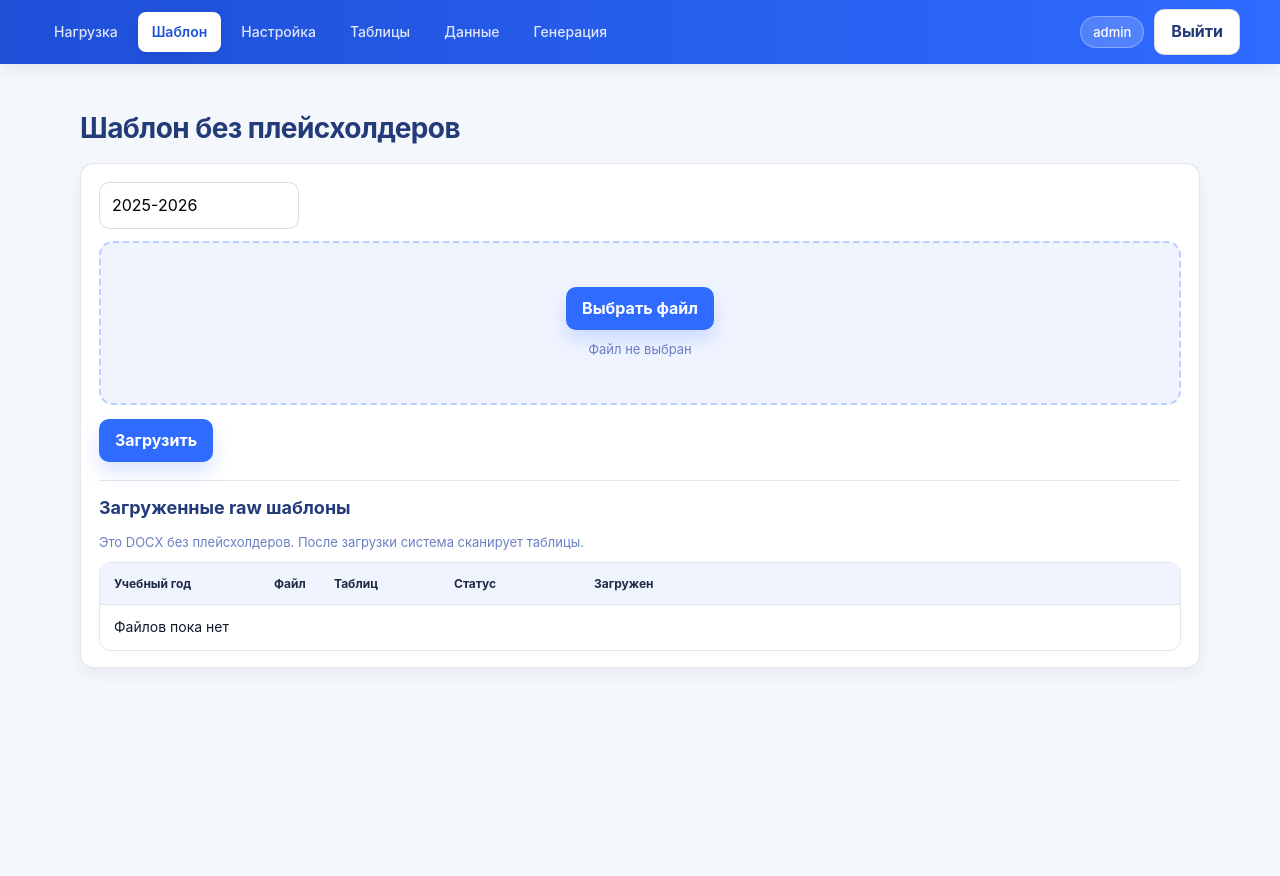
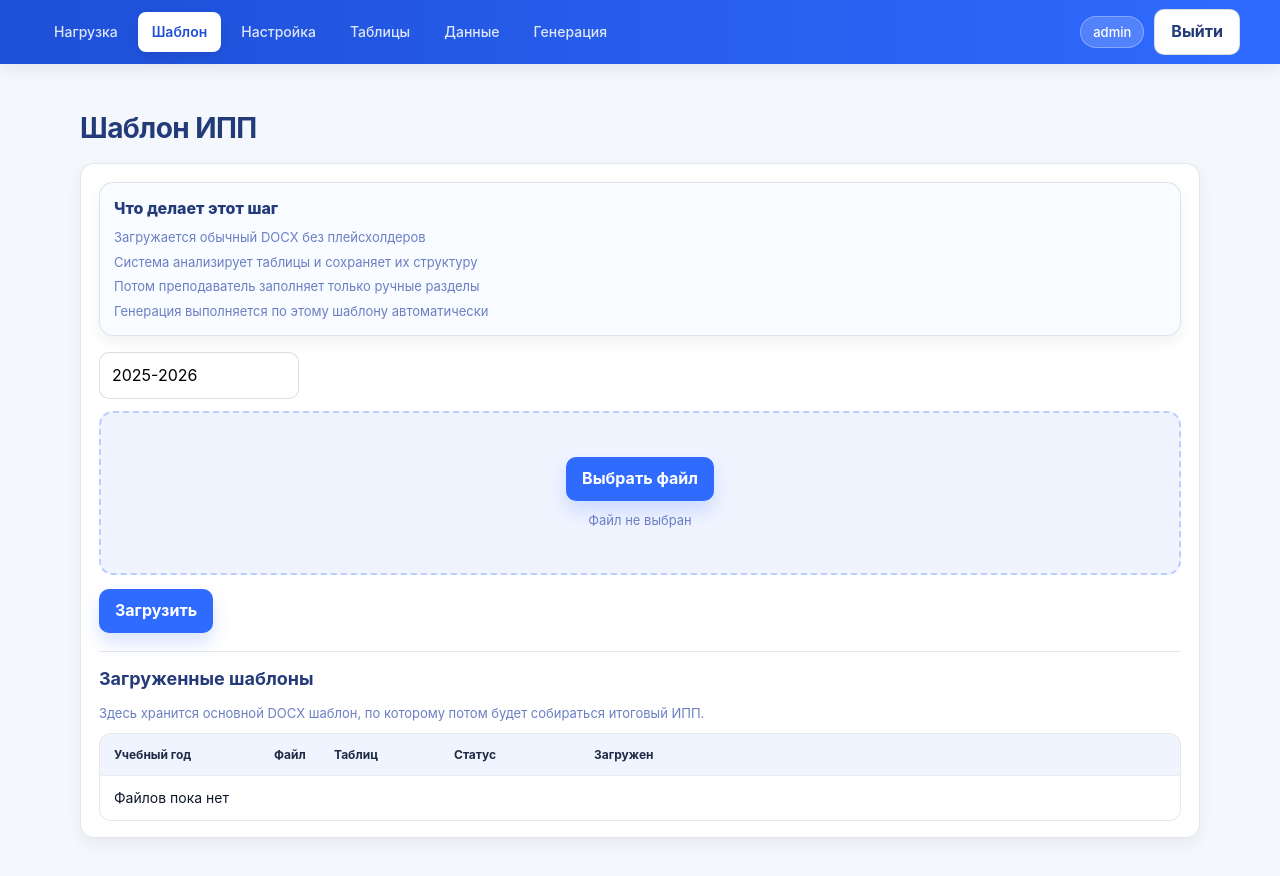
Before and after one commit to Ork2004/ipp_system, a React app in the folder frontend/: page /raw-template-upload in a window 1280 px wide. Shown: the top 876 px of the page. Before the commit the page ends 800 px from the top, so only its background shows below. Built offline with nearby package versions, Linux system fonts and the light colour scheme; sample sign-in values are in the browser's storage; the HTML template or start-up script is replaced by a standard one.

Commit message:
refactor(frontend): remove placeholder docx route from main flow
Removes the now-unused placeholder-DOCX upload route from App.jsx's main
navigation, keeping RawTemplateUploadPage.jsx as the only template
upload path.

```diff
--- a/frontend/src/App.jsx
+++ b/frontend/src/App.jsx
@@ -4,7 +4,6 @@ import Navbar from "./components/Navbar";
 import LoginPage from "./pages/LoginPage";
 import ExcelUploadPage from "./pages/ExcelUploadPage";
 import WorkloadDataPage from "./pages/WorkloadDataPage";
-import DocxUploadPage from "./pages/DocxUploadPage";
 import SettingsPage from "./pages/SettingsPage";
 import GeneratePage from "./pages/GeneratePage";
 import RawTemplateUploadPage from "./pages/RawTemplateUploadPage";
@@ -63,15 +62,6 @@ export default function App() {
         />
 
         <Route
-          path="/docx-upload"
-          element={
-            <RequireAdmin>
-              <DocxUploadPage />
-            </RequireAdmin>
-          }
-        />
-
-        <Route
           path="/settings"
           element={
             <RequireAdmin>
@@ -98,14 +88,6 @@ export default function App() {
           }
         />
 
-        <Route
-          path="/manual-tables"
-          element={
-            <RequireAdmin>
-              <ManualTablesPage />
-            </RequireAdmin>
-          }
-        />
         <Route path="*" element={<Navigate to="/generate" replace />} />
       </Routes>
     </BrowserRouter>
--- a/frontend/src/pages/RawTemplateUploadPage.jsx
+++ b/frontend/src/pages/RawTemplateUploadPage.jsx
@@ -96,7 +96,7 @@ export default function RawTemplateUploadPage() {
       return;
     }
     if (currentTemplate) {
-      setStatus("На этот год уже есть raw шаблон. Удали и загрузи заново.");
+      setStatus("На этот год уже есть шаблон. Удали и загрузи заново.");
       return;
     }
     if (!file) {
@@ -106,7 +106,7 @@ export default function RawTemplateUploadPage() {
 
     try {
       setUploading(true);
-      setStatus("Загрузка и сканирование...");
+      setStatus("Загрузка и анализ шаблона...");
 
       const form = new FormData();
       form.append("department_id", String(departmentId));
@@ -139,7 +139,7 @@ export default function RawTemplateUploadPage() {
   }
 
   async function deleteByYear(year) {
-    const ok = window.confirm(`Удалить raw шаблон за ${year}?`);
+    const ok = window.confirm(`Удалить шаблон за ${year}?`);
     if (!ok) return;
 
     try {
@@ -202,9 +202,31 @@ export default function RawTemplateUploadPage() {
 
   return (
     <div className="container">
-      <div className="page-title">Шаблон без плейсхолдеров</div>
+      <div className="page-title">Шаблон ИПП</div>
 
       <div className="card card-pad">
+        <div
+          className="card"
+          style={{
+            padding: 14,
+            borderRadius: 14,
+            border: "1px solid rgba(15,23,42,.10)",
+            background: "#f8fbff",
+            marginBottom: 16,
+          }}
+        >
+          <div style={{ fontWeight: 800, marginBottom: 8 }}>
+            Что делает этот шаг
+          </div>
+
+          <div className="small" style={{ display: "grid", gap: 6 }}>
+            <div>Загружается обычный DOCX без плейсхолдеров</div>
+            <div>Система анализирует таблицы и сохраняет их структуру</div>
+            <div>Потом преподаватель заполняет только ручные разделы</div>
+            <div>Генерация выполняется по этому шаблону автоматически</div>
+          </div>
+        </div>
+
         <div
           style={{
             display: "flex",
@@ -268,11 +290,12 @@ export default function RawTemplateUploadPage() {
         <div className="hr" style={{ marginTop: 18 }} />
 
         <div className="section-title" style={{ marginTop: 14 }}>
-          Загруженные raw шаблоны
+          Загруженные шаблоны
         </div>
 
         <div className="small" style={{ marginBottom: 10 }}>
-          Это DOCX без плейсхолдеров. После загрузки система сканирует таблицы.
+          Здесь хранится основной DOCX шаблон, по которому потом будет
+          собираться итоговый ИПП.
         </div>
 
         <div className="table-wrap" style={{ overflowX: "auto" }}>
@@ -296,7 +319,7 @@ export default function RawTemplateUploadPage() {
                 templates.map((t) => (
                   <tr key={t.id}>
                     <td>{t.academic_year}</td>
-                    <td>{t.source_filename || "raw_template.docx"}</td>
+                    <td>{t.source_filename || "template.docx"}</td>
                     <td>{t.tables_count ?? 0}</td>
                     <td>{t.status || ""}</td>
                     <td>{fmtDateTime(t.created_at)}</td>
```
